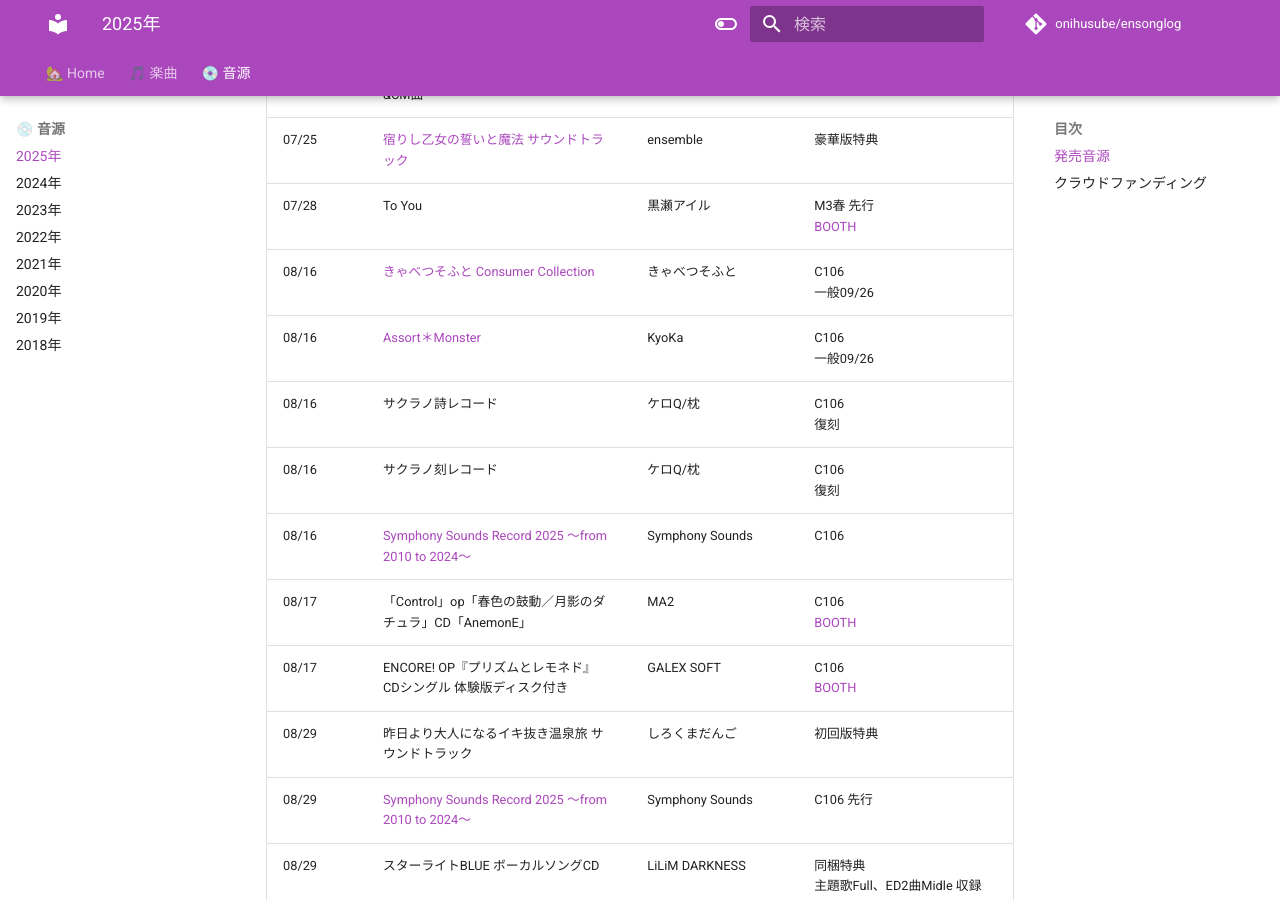
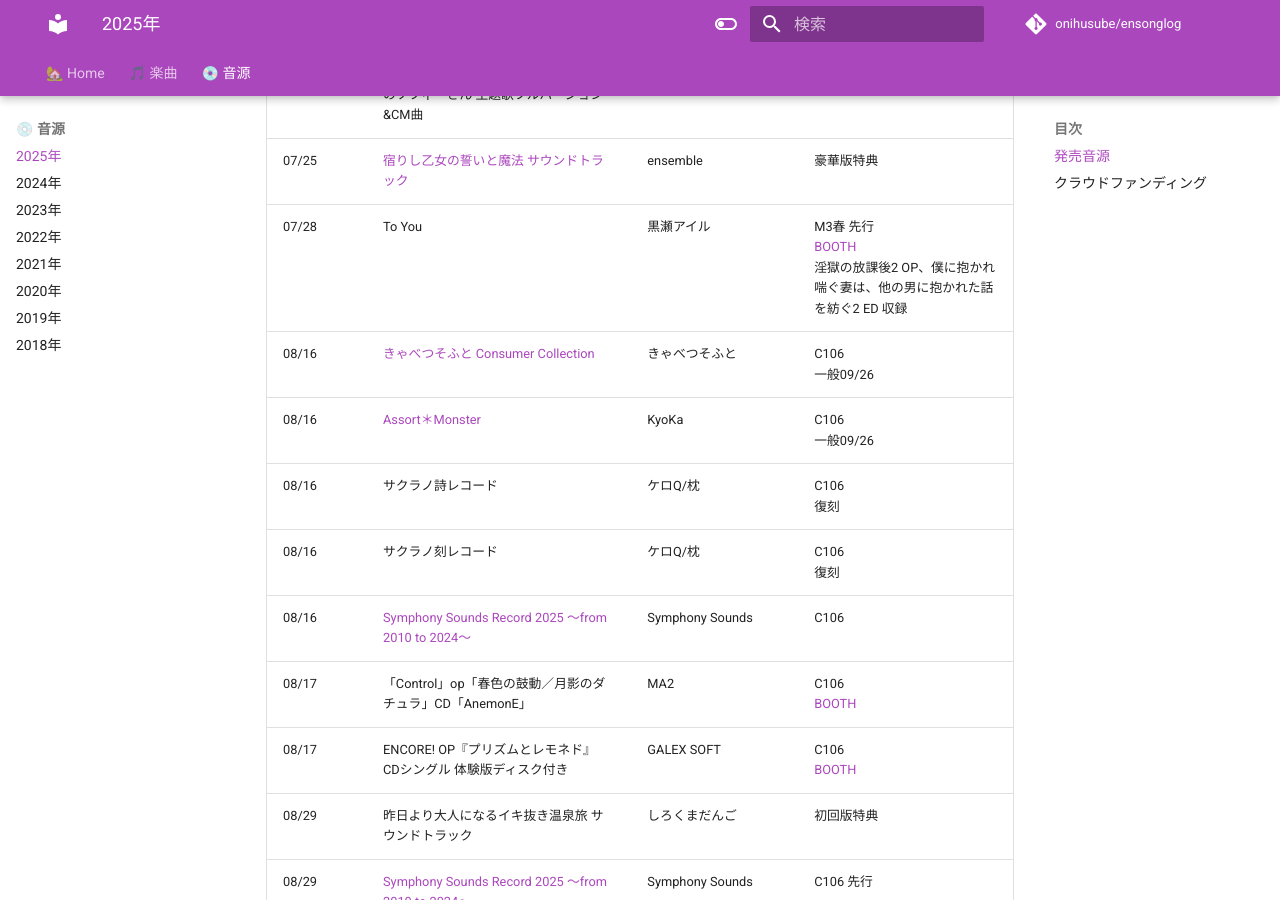
Before and after one commit to onihusube/ensonglog, an MkDocs documentation site: the page built from docs/2025/音源.md, in a window 1280 px wide and 900 px high, scrolled down 8533 px. Built offline with MkDocs 1.6.1 and Material for MkDocs 9.7.7, drawn with Linux system fonts in a browser that asks for light colours; comment, search, counter and statistics services are not loaded.

Commit message:
共通化

```diff
--- a/docs/2025/音源.md
+++ b/docs/2025/音源.md
@@ -131,7 +131,7 @@
 | 07/25 | [HOOKSOFT Vocal Cover Collectin Vol.2](./音源個別/HOOKSOFT%20Vocal%20Cover%20Collectin%20Vol.2.md) | HOOKSOFT |  |
 | 07/25 | もっと！最高に都合のいいパイズリ上手のソフィーさん 主題歌フルバージョン&CM曲 | POISON EXTACY | 限定版特典（DL音源？） |
 | 07/25 | [宿りし乙女の誓いと魔法 サウンドトラック](./音源個別/宿りし乙女の誓いと魔法%20サウンドトラック.md) | ensemble | 豪華版特典 |
-| 07/28 | To You | 黒瀬アイル | M3春 先行 </br> [BOOTH](https://aislekurose.booth.pm/items/7134229) |
+| 07/28 | To You | 黒瀬アイル | M3春 先行 </br> [BOOTH](https://aislekurose.booth.pm/items/7134229) </br> 淫獄の放課後2 OP、僕に抱かれ喘ぐ妻は、他の男に抱かれた話を紡ぐ2 ED 収録 |
 | 08/16 | [きゃべつそふと Consumer Collection](./音源個別/きゃべつそふと%20Consumer%20Collection.md) | きゃべつそふと | C106 </br> 一般09/26 |
 | 08/16 | [Assort＊Monster](./音源個別/Assort＊Monster.md) | KyoKa | C106 </br> 一般09/26 |
 | 08/16 | サクラノ詩レコード | ケロQ/枕 | C106 </br> 復刻 |
```
Also changed, not shown: other parts of docs/2025/音源.md (+1 -1 lines).
